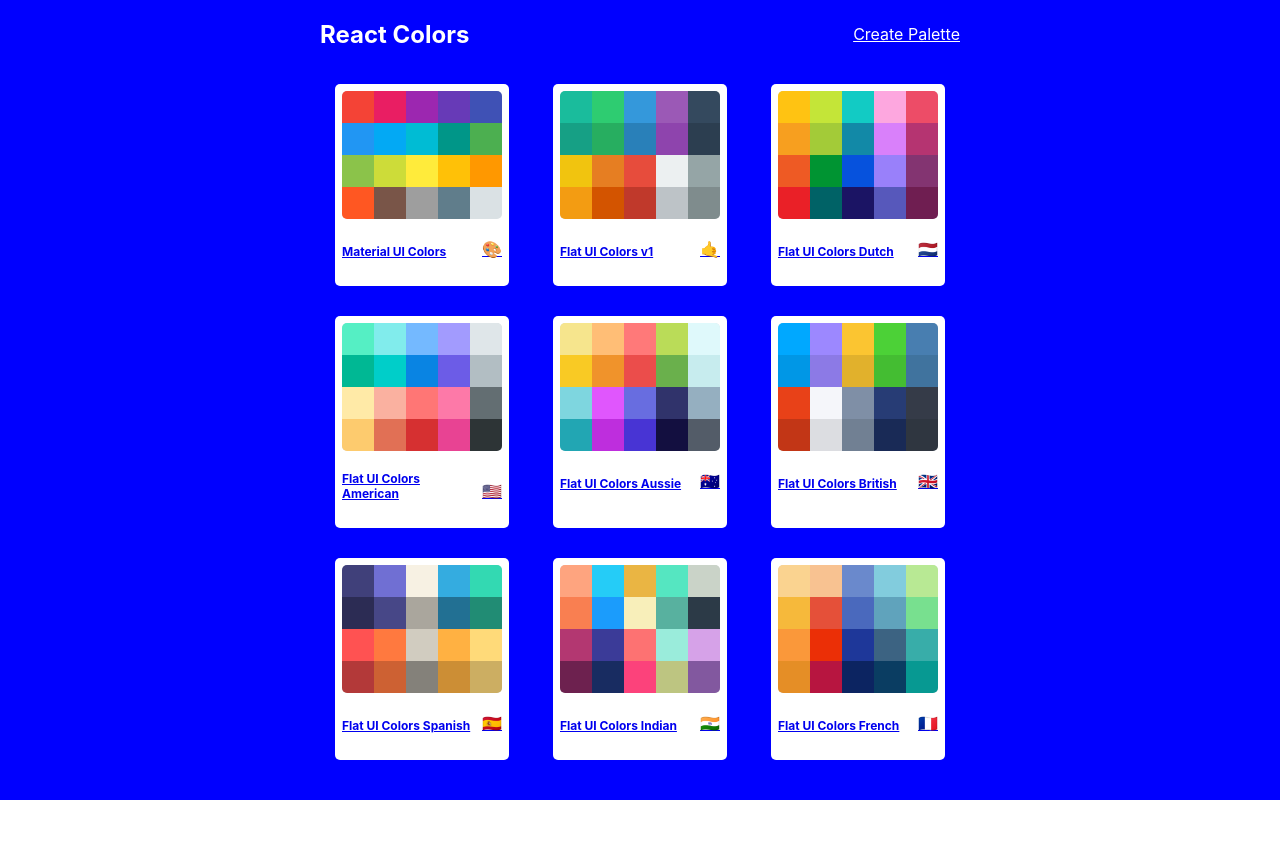
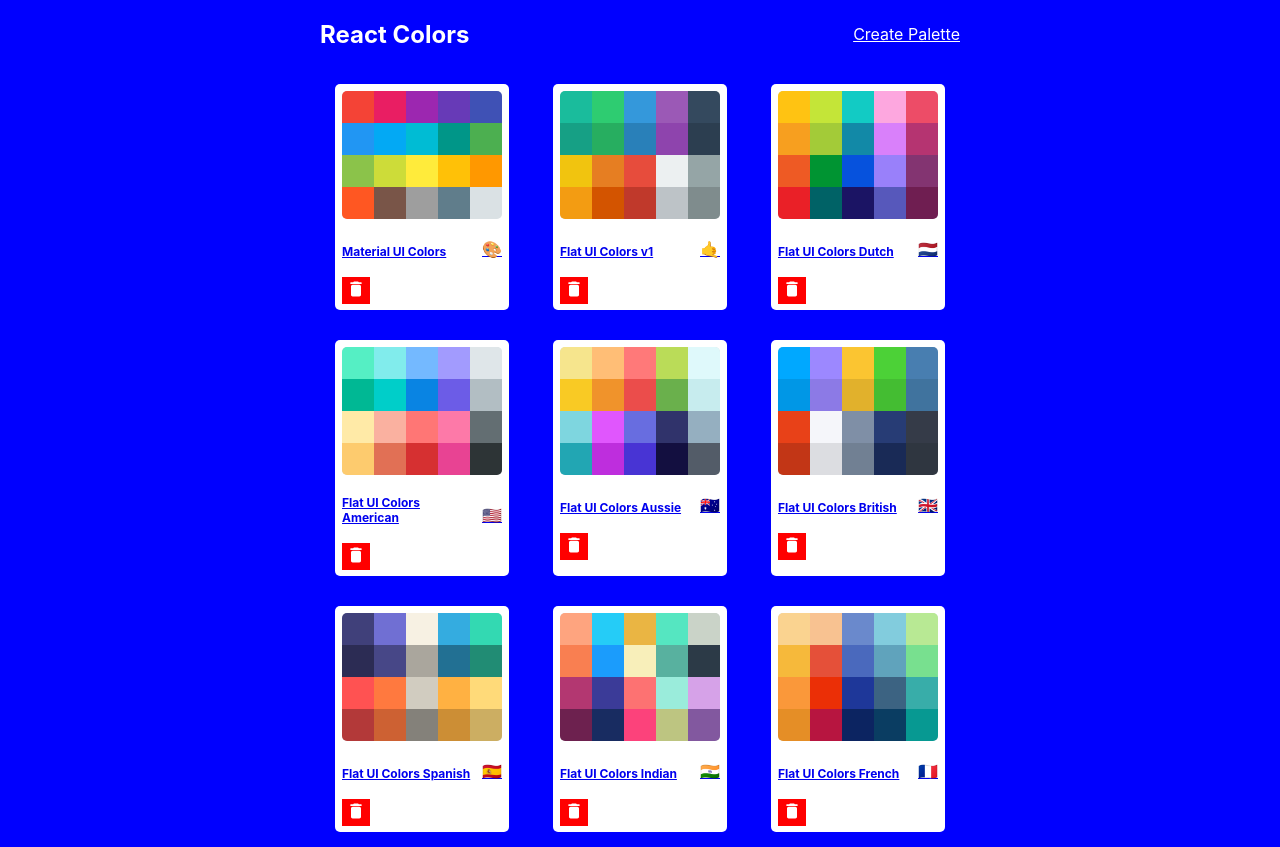
Before and after one commit to FrancoisSchoeman/ReactColorPalette, a React (Create React App) app: page / in a window 1280 px wide. Before the commit the page ends 800 px from the top, so only its background shows below. Built offline with nearby package versions, Linux system fonts and the light colour scheme.

Commit message:
started on Mini Palette delete button

```diff
--- a/src/MiniPalette.js
+++ b/src/MiniPalette.js
@@ -1,6 +1,7 @@
 import React from "react";
 import { NavLink } from 'react-router-dom';
-import useStyles from "./styles/MiniPaletteStyles"
+import useStyles from "./styles/MiniPaletteStyles";
+import DeleteRoundedIcon from "@mui/icons-material/DeleteRounded";
 
 export default function MiniPalette(props){
     const classes = useStyles(props);
@@ -15,6 +16,7 @@ export default function MiniPalette(props){
             </div>
             <h5 className={classes.title}>{props.palette.paletteName}
             <span className={classes.emoji}>{props.palette.emoji}</span></h5></NavLink>
+            <span className={classes.deleteButton} ><DeleteRoundedIcon fontSize="small" /></span>
         </div>
     )
 }
--- a/src/styles/MiniPaletteStyles.js
+++ b/src/styles/MiniPaletteStyles.js
@@ -30,6 +30,15 @@ const useStyles = createUseStyles({
     emoji:{
         marginLeft: "7px",
         fontSize: "1rem"
+    },
+    deleteButton: {
+        position: "relative",
+        top: "0",
+        right: "0",
+        backgroundColor: "red",
+        color: "white",
+        padding: "6px 4px 1px 4px",
+        overflow: "hidden"
     }
 })
 
```
